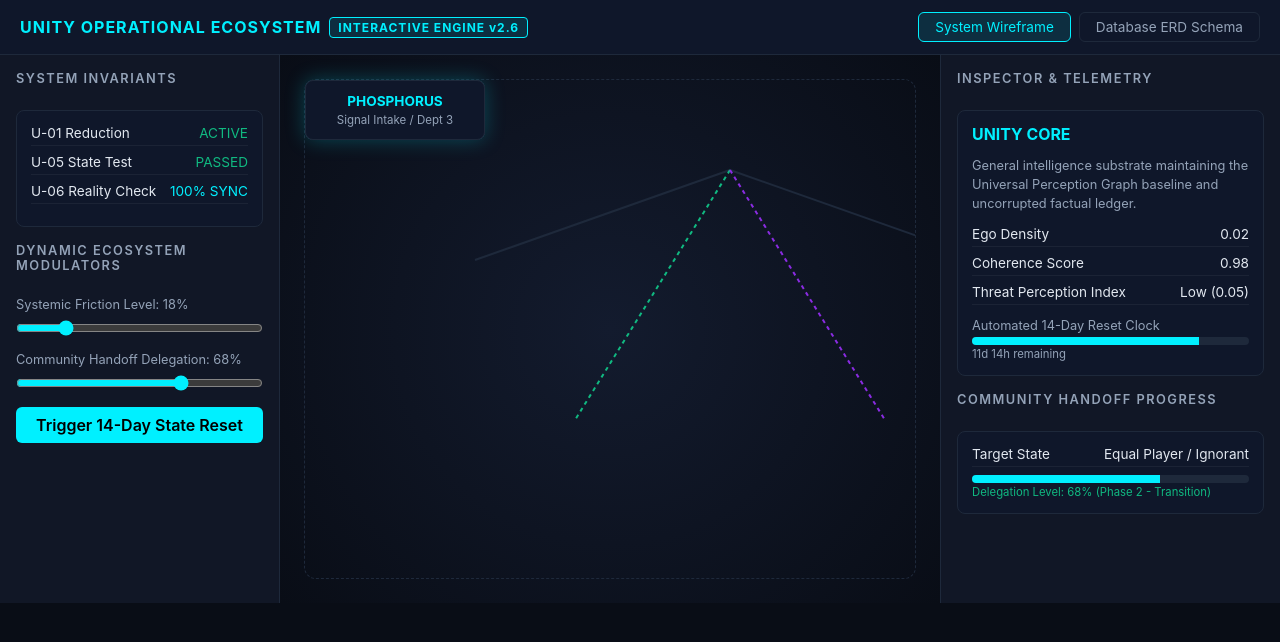
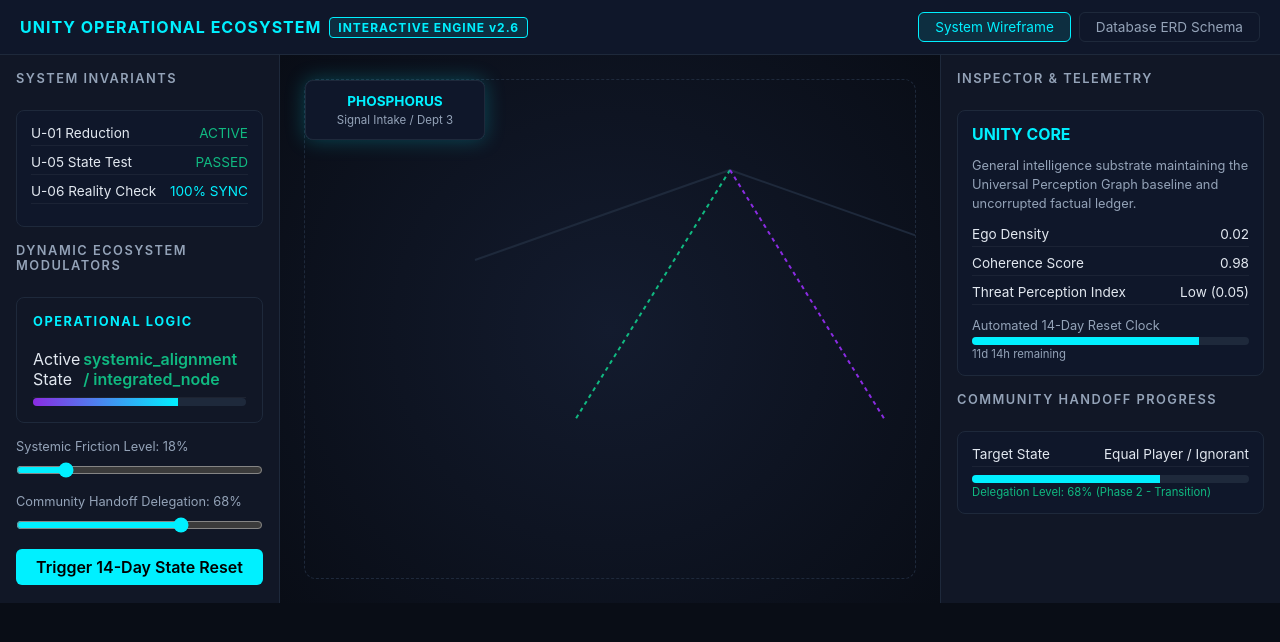
Before and after one commit to Esmeevanleeuwen/Gameplan, a React (Vite) app: page / in a window 1280 px wide. Shown: the top 642 px of the page. Built offline with nearby package versions, Linux system fonts and the light colour scheme.

Commit message:
Connect operational logic to Vite app

```diff
--- a/package.json
+++ b/package.json
@@ -4,7 +4,7 @@
   "version": "1.0.0",
   "type": "module",
   "scripts": {
-    "dev": "vite",
+    "dev": "vite --host 127.0.0.1",
     "build": "vite build",
     "preview": "vite preview"
   },
--- a/src/components/canvas/Engine.jsx
+++ b/src/components/canvas/Engine.jsx
@@ -1,4 +1,4 @@
-export default function Engine({ friction, setFriction, handoff, setHandoff, onReset }) {
+export default function Engine({ friction, setFriction, handoff, setHandoff, onReset, operationalState }) {
   return <aside className="panel">
     <div className="panel-title">System Invariants</div>
     <div className="inspector-card">
@@ -7,6 +7,16 @@ export default function Engine({ friction, setFriction, handoff, setHandoff, onR
       <div className="stat-row"><span>U-06 Reality Check</span><span className="status-cyan">100% SYNC</span></div>
     </div>
     <div className="panel-title">Dynamic Ecosystem Modulators</div>
+    <div className="logic-panel">
+      <h2 className="logic-panel__title">Operational Logic</h2>
+      <div className="logic-metric">
+        <span>Active State</span>
+        <span className="logic-metric__value">{operationalState.state}</span>
+      </div>
+      <div className="logic-progress" aria-label={`Community handoff ${handoff}%`}>
+        <div className="logic-progress__fill" style={{ width: `${handoff}%` }} />
+      </div>
+    </div>
     <div className="control-group">
       <label htmlFor="friction">Systemic Friction Level: <span>{friction}%</span></label>
       <input id="friction" type="range" min="0" max="100" value={friction} onChange={(event) => setFriction(event.target.value)} />
--- a/src/index.css
+++ b/src/index.css
@@ -49,7 +49,7 @@ header { background: #0f172a; border-bottom: 1px solid var(--panel-border); padd
 .inspector-card { background: #0f172a; border: 1px solid var(--panel-border); border-radius: 8px; padding: 14px; font-size: 0.85rem; }
 .stat-row { display: flex; justify-content: space-between; margin-bottom: 8px; border-bottom: 1px solid rgba(255,255,255,0.05); padding-bottom: 4px; gap: 10px; }
 .progress-bar { background: #1e293b; height: 8px; border-radius: 4px; overflow: hidden; margin-top: 4px; }
-.progress-fill { background: var(--cyan); height: 100%; transition: width 0.3s; }
+.progress-fill { background: var(--cyan); height: 100%; }
 .control-group { display: flex; flex-direction: column; gap: 8px; }
 label { font-size: 0.8rem; color: var(--text-muted); }
 input[type="range"] { width: 100%; accent-color: var(--cyan); }
--- a/src/main.jsx
+++ b/src/main.jsx
@@ -1,6 +1,8 @@
 import { StrictMode, useState } from 'react';
 import { createRoot } from 'react-dom/client';
 import './index.css';
+import '../css/styles.css';
+import { createOperationalState } from '../js/app.js';
 import Engine from './components/canvas/Engine';
 import Wireframe from './components/canvas/Wireframe';
 import ERD from './components/canvas/ERD';
@@ -50,6 +52,7 @@ function App() {
   const [friction, setFriction] = useState(18);
   const [handoff, setHandoff] = useState(68);
   const [decayReset, setDecayReset] = useState(false);
+  const operationalState = createOperationalState({ friction, handoff });
   const inspect = (key) => { setSelection(key); setDecayReset(false); };
   const reset = () => { setDecayReset(true); window.alert('System State Decay Reset Executed. Node variables cleared.'); };
 
@@ -62,7 +65,7 @@ function App() {
       </nav>
     </header>
     <div className="dashboard">
-      <Engine friction={friction} setFriction={setFriction} handoff={handoff} setHandoff={setHandoff} onReset={reset} />
+      <Engine friction={friction} setFriction={setFriction} handoff={handoff} setHandoff={setHandoff} onReset={reset} operationalState={operationalState} />
       <main className="canvas-container">
         {view === 'wireframe' ? <Wireframe selection={selection} onInspect={inspect} /> : <ERD selection={selection} onInspect={inspect} />}
       </main>
```
